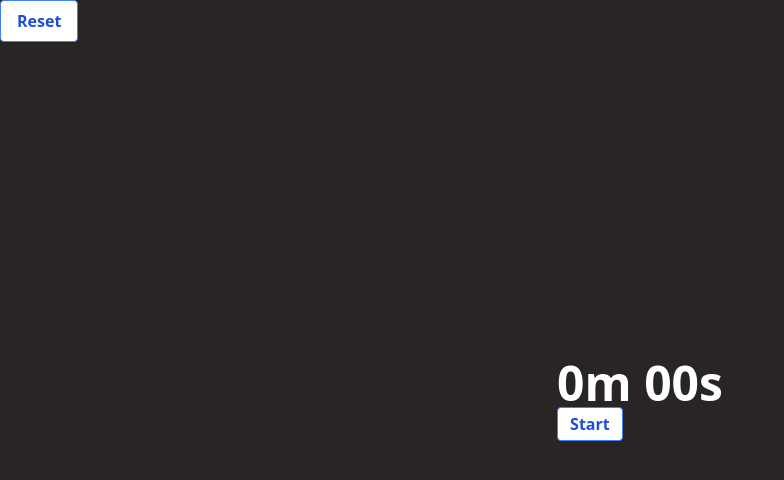
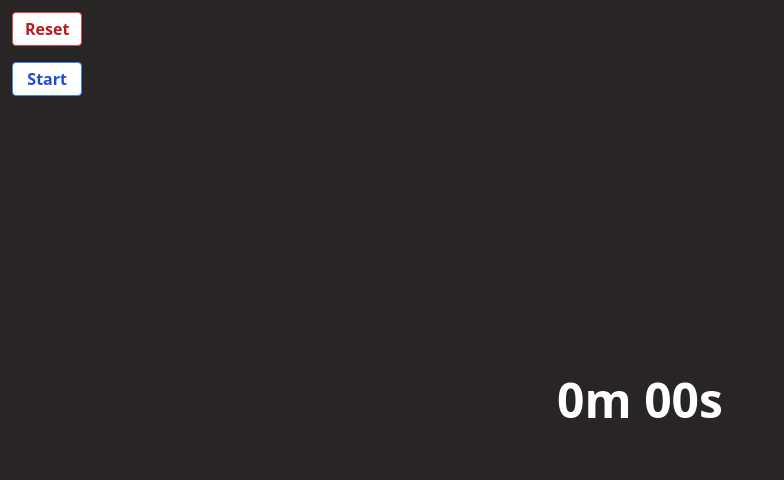
Before and after one commit to linus-jansson/puncher, a React (Vite) app: page / in a window 1280 px wide. Shown: the top 480 px of the page, without its empty margins (0-784 px from the left). Built offline with nearby package versions, Linux system fonts and the light colour scheme.

Commit message:
move buttons around

```diff
--- a/src/App.tsx
+++ b/src/App.tsx
@@ -36,7 +36,6 @@ function App() {
     const [timeToSubtract, setTimeToSubtract] = useState(0);
 
     const handleInteraction = (e: KeyboardEvent<HTMLDivElement> | any) => {
-        console.log(e.key)
         if (e.type === 'keyup' && e.key !== ' ') return;
         let miliNow = Date.now();
         // Event handler for when the user interact with the timer, IE pressing spacebar eller clicking the timer
@@ -106,22 +105,25 @@ function App() {
             onKeyUp={handleInteraction}
             tabIndex={0}
         >
+        <div className="absolute flex flex-col top-3 left-3">
             <button
-                className="absolute top-0 left-0 px-4 py-2 font-semibold text-blue-700 bg-white border border-blue-500 rounded hover:bg-blue-500 hover:text-white hover:border-transparent"
+                className="px-3 py-1 mb-4 font-semibold text-red-700 bg-white border border-red-500 rounded mb-1px-4 hover:bg-red-500 hover:text-white hover:border-transparent"
                 onClick={reset}
-                >
+            >
                 Reset
             </button>
+            <button
+                className='px-3 py-1 font-semibold text-blue-700 bg-white border border-blue-500 rounded hover:bg-blue-500 hover:text-white hover:border-transparent'
+                onClick={handleInteraction}
+            >
+                    {isCounting ? "Pause" : "Start"}
+            </button>
+        </div>
             <div>
                 <h1 className={`text-5xl font-bold ${isCounting ? "text-red-500": "text-white"}`}>
                 {formatTime(elapsedTime)}
                 </h1>
-                <button
-                    className='px-3 py-1 font-semibold text-blue-700 bg-white border border-blue-500 rounded hover:bg-blue-500 hover:text-white hover:border-transparent'
-                    onClick={handleInteraction}
-                    >
-                    {isCounting ? "Pause" : "Start"}
-                </button>
+
             </div>
         </div>
     )
```
